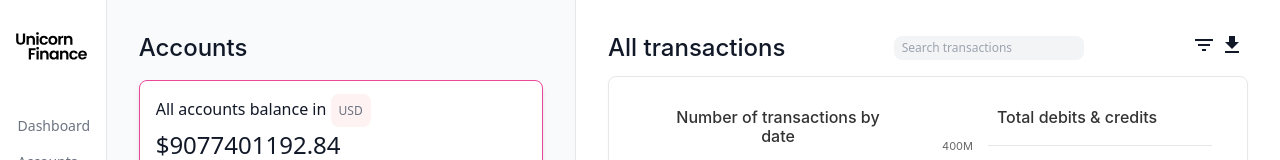
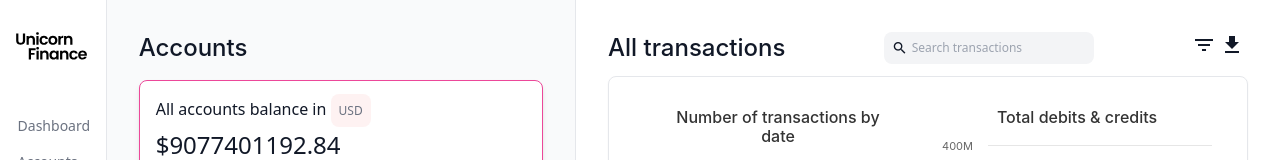
Before and after one commit to jpmorganchase/payments, a React (Create React App) app in the folder app/client/: page / in a window 1280 px wide. Shown: the top 160 px of the page. Built offline with nearby package versions, Linux system fonts and the light colour scheme.

Commit message:
Search styling

```diff
--- a/app/client/src/components/search.js
+++ b/app/client/src/components/search.js
@@ -2,13 +2,16 @@ import React from 'react';
 import PropTypes from 'prop-types';
 
 const Search = ({ searchInput, setSearchInput }) => (
+  <div className='bg-gray-100 hover:bg-gray-200 cursor-pointer text-xs rounded-lg px-2 py-1 flex items-center'>
+    <span className='material-icons text-base mr-1'>search</span>
     <input
-    className='bg-gray-100 hover:bg-gray-200 cursor-pointer text-xs rounded-lg px-2 py-1 flex items-center'
+      className='bg-gray-100 hover:bg-gray-200'
       type='search'
       placeholder='Search transactions'
       onChange={(e) => setSearchInput(e.target.value)}
       value={searchInput}
     />
+  </div>
 );
 
 Search.propTypes = {
```
Lines whose indentation alone changed are shown as unchanged.
